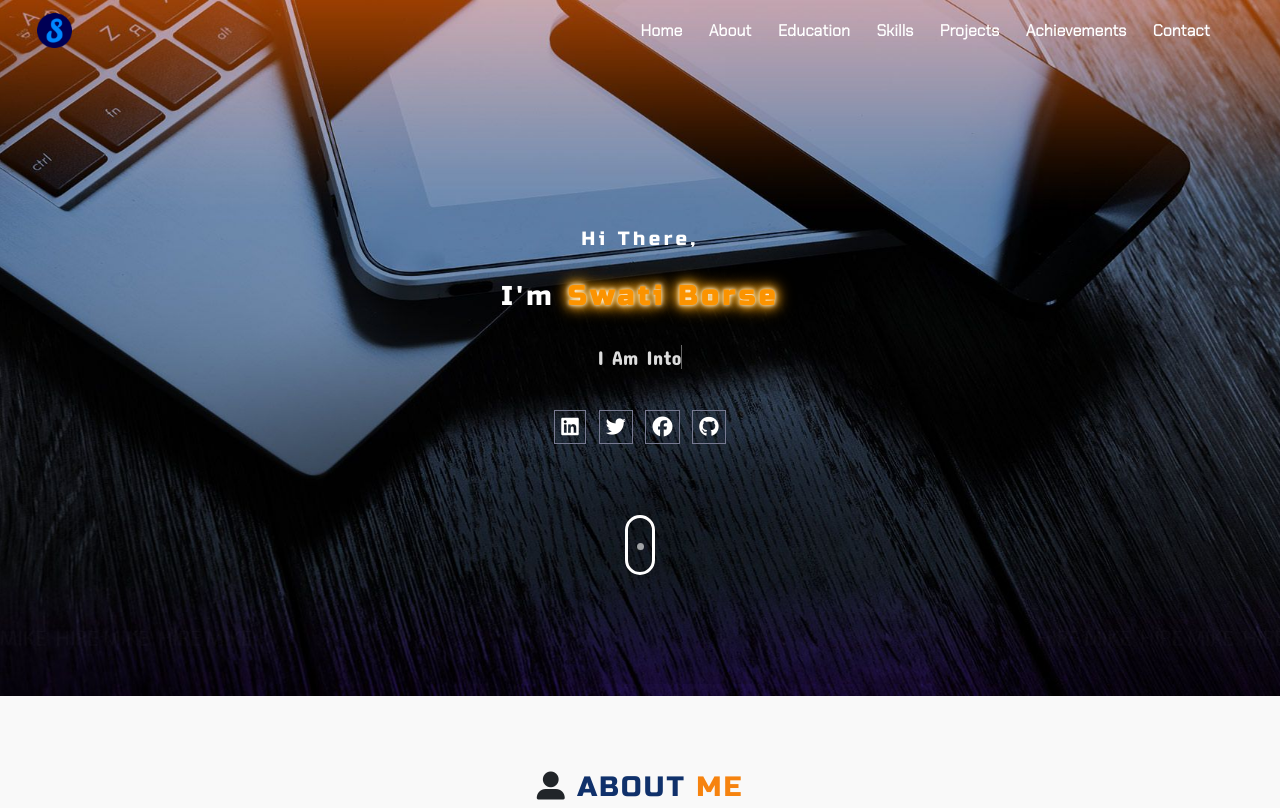
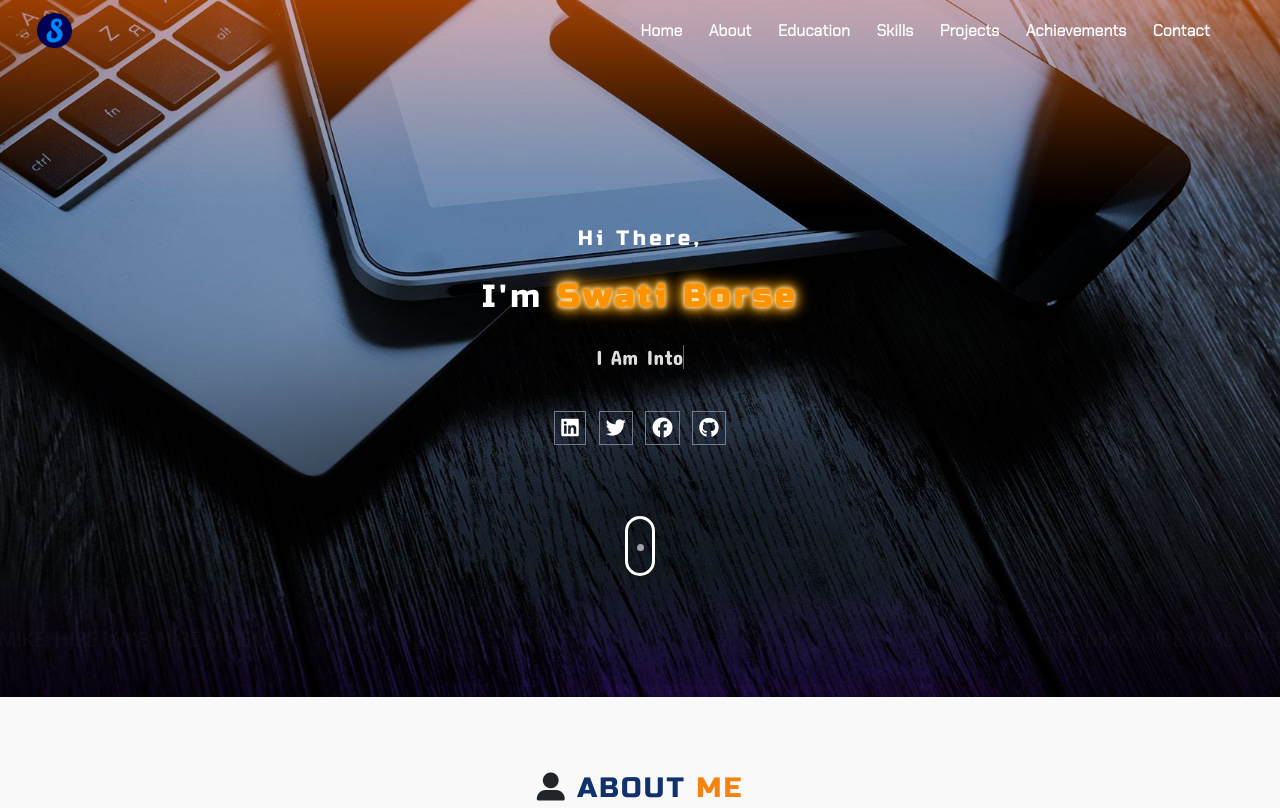
Before and after one commit to Swati0511-debug/Portfolio-Website, a plain HTML site: page index.html in a window 1280 px wide. Shown: the top 808 px of the page. Drawn offline with nearby package versions, Linux system fonts and the light colour scheme.

Commit message:
Update styles.css

```diff
--- a/styles.css
+++ b/styles.css
@@ -53,7 +53,7 @@ h3 {
   font-family: 'Russo One', sans-serif;
   letter-spacing: 4px;
   color: white !important;
-  font-size: 1.7rem;
+  font-size: 2rem;
 }
 
 .homeH4 {
@@ -61,7 +61,7 @@ h3 {
   font-family: 'Russo One', sans-serif;
   letter-spacing: 3.5px;
   color: white !important;
-  font-size: 1.2rem;
+  font-size: 1.3rem;
 }
 
 .homePara {
@@ -69,7 +69,7 @@ h3 {
   font-weight: 100;
   color: #DDDDDD;
   padding: 2% 0;
-  font-size: 1.25rem;
+  font-size: 1.3rem;
 }
 
 .fa-chevron-circle-down {
```
